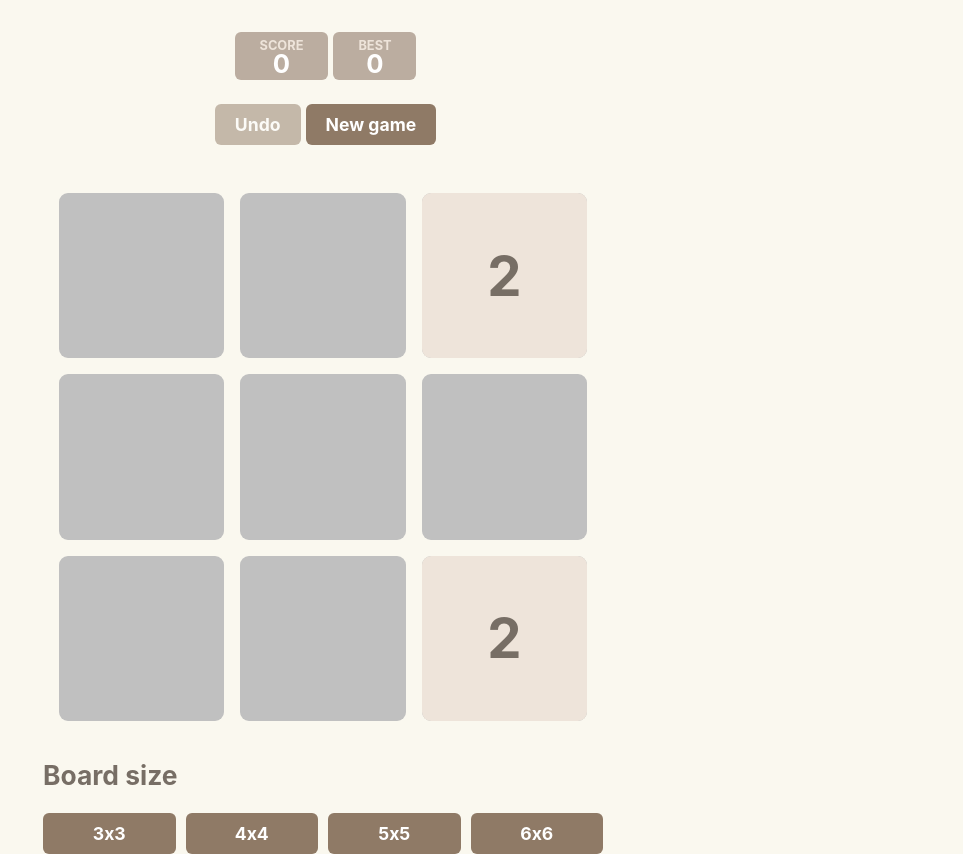
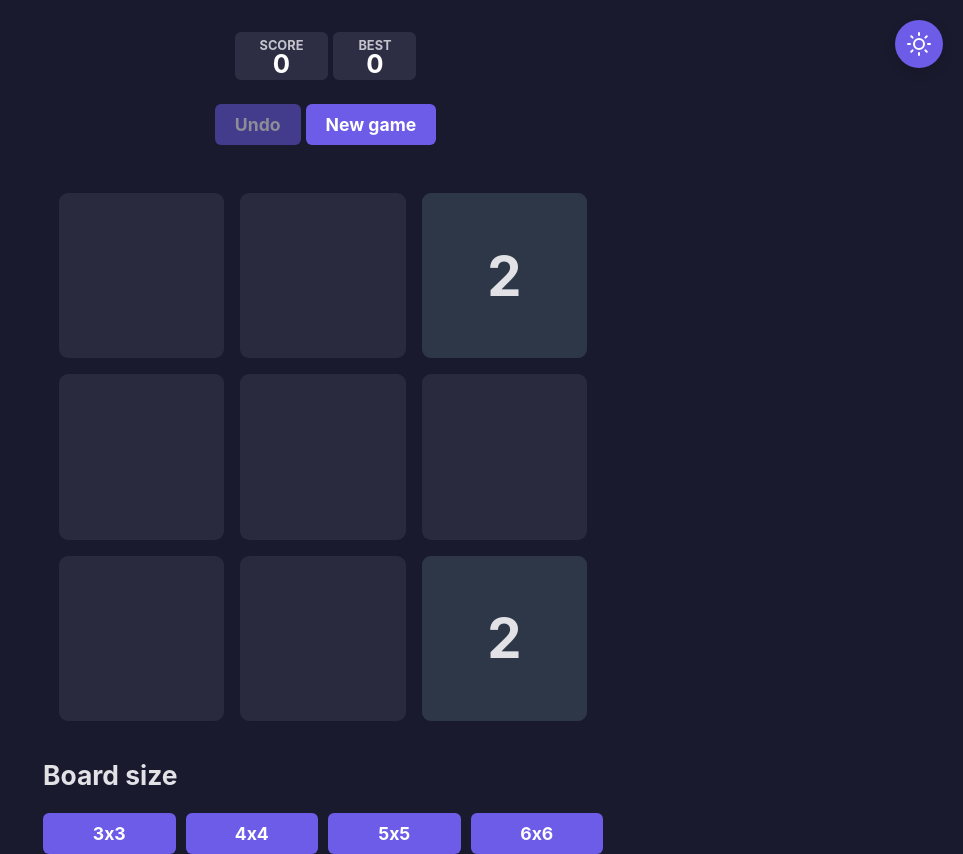
Before and after one commit to we-z/2048TSclone, a React (Create React App) app: page / in a window 1280 px wide. Shown: the whole page, without its empty margins (317-1280 px from the left). Built offline with nearby package versions, Linux system fonts and the light colour scheme.

Commit message:
dark mode

```diff
--- a/src/App.scss
+++ b/src/App.scss
@@ -8,11 +8,84 @@ html {
   font-size: 16px;
 }
 
+/* Light Mode Colors */
+:root[data-theme="light"] {
+  --bg-primary: #faf8ef;
+  --bg-board-tile: #cfcfcf;
+  --text-primary: #776e65;
+  --text-light: #eee4da;
+  --button-bg: #8f7a66;
+  --button-text: white;
+  --score-bg: #bbada0;
+  --overlay-bg: rgba(238, 228, 218, 0.73);
+  --overlay-victory-bg: rgba(237, 194, 46, 0.5);
+  --tile-2-bg: #eee4da;
+  --tile-4-bg: #ede0c8;
+  --tile-8-bg: #f2b179;
+  --tile-16-bg: #f59563;
+  --tile-32-bg: #f67c5f;
+  --tile-64-bg: #f65e3b;
+  --tile-128-bg: #edcf72;
+  --tile-256-bg: #edcc61;
+  --tile-512-bg: #edc850;
+  --tile-1024-bg: #edc53f;
+  --tile-2048-bg: #edc22e;
+}
+
+/* Dark Mode Colors */
+:root[data-theme="dark"] {
+  --bg-primary: #1a1a2e;
+  --bg-board-tile: #2a2a3e;
+  --text-primary: #e1e1e6;
+  --text-light: #c4c4cc;
+  --button-bg: #6c5ce7;
+  --button-text: white;
+  --score-bg: #2d2d44;
+  --overlay-bg: rgba(26, 26, 46, 0.85);
+  --overlay-victory-bg: rgba(108, 92, 231, 0.6);
+  --tile-2-bg: #2d3748;
+  --tile-4-bg: #374151;
+  --tile-8-bg: #f59e0b;
+  --tile-16-bg: #f97316;
+  --tile-32-bg: #ef4444;
+  --tile-64-bg: #dc2626;
+  --tile-128-bg: #fbbf24;
+  --tile-256-bg: #f59e0b;
+  --tile-512-bg: #d97706;
+  --tile-1024-bg: #b45309;
+  --tile-2048-bg: #92400e;
+}
+
+/* Default to dark mode */
+:root {
+  --bg-primary: #1a1a2e;
+  --bg-board-tile: #2a2a3e;
+  --text-primary: #e1e1e6;
+  --text-light: #c4c4cc;
+  --button-bg: #6c5ce7;
+  --button-text: white;
+  --score-bg: #2d2d44;
+  --overlay-bg: rgba(26, 26, 46, 0.85);
+  --overlay-victory-bg: rgba(108, 92, 231, 0.6);
+  --tile-2-bg: #2d3748;
+  --tile-4-bg: #374151;
+  --tile-8-bg: #f59e0b;
+  --tile-16-bg: #f97316;
+  --tile-32-bg: #ef4444;
+  --tile-64-bg: #dc2626;
+  --tile-128-bg: #fbbf24;
+  --tile-256-bg: #f59e0b;
+  --tile-512-bg: #d97706;
+  --tile-1024-bg: #b45309;
+  --tile-2048-bg: #92400e;
+}
+
 html,
 body {
   margin: 0;
-  background: #faf8ef;
-  color: #776e65;
+  background: var(--bg-primary);
+  color: var(--text-primary);
+  transition: background-color 0.3s ease, color 0.3s ease;
 }
 
 h1 {
@@ -21,15 +94,15 @@ h1 {
 }
 
 button {
-  background: #8f7a66;
-  color: white;
+  background: var(--button-bg);
+  color: var(--button-text);
   font-weight: bold;
   border: none;
   cursor: pointer;
   padding: 10px 20px;
   font-size: 1.1rem;
   border-radius: 6px;
-  transition: var(--animation-duration) ease-in-out all;
+  transition: all 0.3s ease;
 
   &:disabled {
     opacity: 0.5;
@@ -38,6 +111,55 @@ button {
 
   &:not(:disabled):hover {
     opacity: 0.8;
+    transform: translateY(-1px);
+  }
+
+  &:not(:disabled):active {
+    transform: translateY(0);
+  }
+}
+
+.theme-toggle {
+  position: fixed;
+  top: 20px;
+  right: 20px;
+  width: 48px;
+  height: 48px;
+  padding: 0;
+  display: flex;
+  align-items: center;
+  justify-content: center;
+  border-radius: 50%;
+  background: var(--button-bg);
+  color: var(--button-text);
+  box-shadow: 0 4px 12px rgba(0, 0, 0, 0.15);
+  z-index: 1000;
+  transition: all 0.3s ease;
+
+  &:hover {
+    transform: translateY(-2px) scale(1.05);
+    box-shadow: 0 6px 16px rgba(0, 0, 0, 0.2);
+  }
+
+  &:active {
+    transform: translateY(0) scale(0.98);
+  }
+
+  &-icon {
+    width: 24px;
+    height: 24px;
+    animation: rotate-in 0.3s ease;
+  }
+}
+
+@keyframes rotate-in {
+  0% {
+    transform: rotate(-90deg);
+    opacity: 0;
+  }
+  100% {
+    transform: rotate(0);
+    opacity: 1;
   }
 }
 
@@ -75,22 +197,23 @@ button {
 
     &-score {
       position: relative;
-      background: #bbada0;
+      background: var(--score-bg);
       padding: 1px 25px;
       border-radius: 6px;
       font-weight: bold;
       text-align: center;
       margin-left: 5px;
+      transition: background 0.3s ease;
 
       div:first-child {
-        color: #eee4da;
+        color: var(--text-light);
         text-transform: uppercase;
         font-size: 0.8rem;
         margin-top: 5px;
       }
 
       div:nth-child(2) {
-        color: white;
+        color: var(--button-text);
         margin-top: -5px;
         font-size: 1.6rem;
       }
@@ -111,11 +234,12 @@ button {
 
 .info {
   line-height: 1.65;
-  color: #776e65;
+  color: var(--text-primary);
   font-weight: 500;
+  transition: color 0.3s ease;
 
   a {
-    color: #776e65;
+    color: var(--text-primary);
     font-weight: bold;
   }
 }
@@ -145,9 +269,10 @@ button {
     position: relative;
     border-radius: 9px;
     padding-bottom: 100%;
-    background: #c0c0c0;
+    background: var(--bg-board-tile);
     line-height: 0;
     font-size: 1.6rem;
+    transition: background 0.3s ease;
 
     &-value {
       background: #3c3a32;
@@ -166,6 +291,7 @@ button {
       line-height: 0;
       border-radius: 9px;
       z-index: 9;
+      transition: background 0.3s ease, color 0.3s ease;
     }
 
     &-new {
@@ -177,58 +303,58 @@ button {
     }
 
     &-2 {
-      background: #eee4da;
-      color: #776e65;
+      background: var(--tile-2-bg);
+      color: var(--text-primary);
       font-size: 1.7em;
     }
 
     &-4 {
-      background: #ede0c8;
-      color: #776e65;
+      background: var(--tile-4-bg);
+      color: var(--text-primary);
       font-size: 1.7em;
     }
 
     &-8 {
-      background: #f2b179;
+      background: var(--tile-8-bg);
       font-size: 1.7em;
     }
 
     &-16 {
-      background: #f59563;
+      background: var(--tile-16-bg);
       font-size: 1.7em;
     }
 
     &-32 {
-      background: #f67c5f;
+      background: var(--tile-32-bg);
       font-size: 1.7em;
     }
 
     &-64 {
-      background: #f65e3b;
+      background: var(--tile-64-bg);
       font-size: 1.7em;
     }
 
     &-128 {
-      background: #edcf72;
+      background: var(--tile-128-bg);
       font-size: 1.3em;
     }
 
     &-256 {
-      background: #edcc61;
+      background: var(--tile-256-bg);
       font-size: 1.3em;
     }
 
     &-512 {
-      background: #edc850;
+      background: var(--tile-512-bg);
       font-size: 1.3em;
     }
 
     &-1024 {
-      background: #edc53f;
+      background: var(--tile-1024-bg);
     }
 
     &-2048 {
-      background: #edc22e;
+      background: var(--tile-2048-bg);
     }
   }
 
@@ -253,15 +379,16 @@ button {
   justify-content: center;
   align-items: center;
 
-  background: rgba(238, 228, 218, 0.73);
+  background: var(--overlay-bg);
   animation: reveal 0.4s ease-in-out;
+  transition: background 0.3s ease;
 
   &-defeat {
-    background: rgba(238, 228, 218, 0.73);
+    background: var(--overlay-bg);
   }
 
   &-victory {
-    background: rgba(237, 194, 46, 0.5);
+    background: var(--overlay-victory-bg);
     color: #f9f6f2;
   }
 
--- a/src/App.tsx
+++ b/src/App.tsx
@@ -1,4 +1,4 @@
-import React from "react";
+import React, { useEffect, useState } from "react";
 import "./App.scss";
 
 import { animationDuration, gridGap } from "./config";
@@ -6,8 +6,24 @@ import Header from "./components/Header";
 import Board from "./components/Board";
 import Info from "./components/Info";
 import BoardSizePicker from "./components/BoardSizePicker";
+import ThemeToggle from "./components/ThemeToggle";
 
 const App: React.FC = () => {
+  const [isDark, setIsDark] = useState(() => {
+    const savedTheme = localStorage.getItem("theme");
+    return savedTheme ? savedTheme === "dark" : true; // default to dark mode
+  });
+
+  useEffect(() => {
+    const theme = isDark ? "dark" : "light";
+    document.documentElement.setAttribute("data-theme", theme);
+    localStorage.setItem("theme", theme);
+  }, [isDark]);
+
+  const toggleTheme = () => {
+    setIsDark(!isDark);
+  };
+
   return (
     <div
       className="app"
@@ -18,6 +34,7 @@ const App: React.FC = () => {
         } as any
       }
     >
+      <ThemeToggle isDark={isDark} onToggle={toggleTheme} />
       <div className="page">
         <Header />
         <Board />
--- /dev/null
+++ b/src/components/ThemeToggle.tsx
@@ -0,0 +1,57 @@
+import React from "react";
+
+interface ThemeToggleProps {
+  isDark: boolean;
+  onToggle: () => void;
+}
+
+const ThemeToggle: React.FC<ThemeToggleProps> = ({ isDark, onToggle }) => {
+  return (
+    <button
+      className="theme-toggle"
+      onClick={onToggle}
+      aria-label={`Switch to ${isDark ? "light" : "dark"} mode`}
+      title={`Switch to ${isDark ? "light" : "dark"} mode`}
+    >
+      {isDark ? (
+        <svg
+          className="theme-toggle-icon"
+          width="24"
+          height="24"
+          viewBox="0 0 24 24"
+          fill="none"
+          stroke="currentColor"
+          strokeWidth="2"
+          strokeLinecap="round"
+          strokeLinejoin="round"
+        >
+          <circle cx="12" cy="12" r="5"></circle>
+          <line x1="12" y1="1" x2="12" y2="3"></line>
+          <line x1="12" y1="21" x2="12" y2="23"></line>
+          <line x1="4.22" y1="4.22" x2="5.64" y2="5.64"></line>
+          <line x1="18.36" y1="18.36" x2="19.78" y2="19.78"></line>
+          <line x1="1" y1="12" x2="3" y2="12"></line>
+          <line x1="21" y1="12" x2="23" y2="12"></line>
+          <line x1="4.22" y1="19.78" x2="5.64" y2="18.36"></line>
+          <line x1="18.36" y1="5.64" x2="19.78" y2="4.22"></line>
+        </svg>
+      ) : (
+        <svg
+          className="theme-toggle-icon"
+          width="24"
+          height="24"
+          viewBox="0 0 24 24"
+          fill="none"
+          stroke="currentColor"
+          strokeWidth="2"
+          strokeLinecap="round"
+          strokeLinejoin="round"
+        >
+          <path d="M21 12.79A9 9 0 1 1 11.21 3 7 7 0 0 0 21 12.79z"></path>
+        </svg>
+      )}
+    </button>
+  );
+};
+
+export default ThemeToggle;
```
